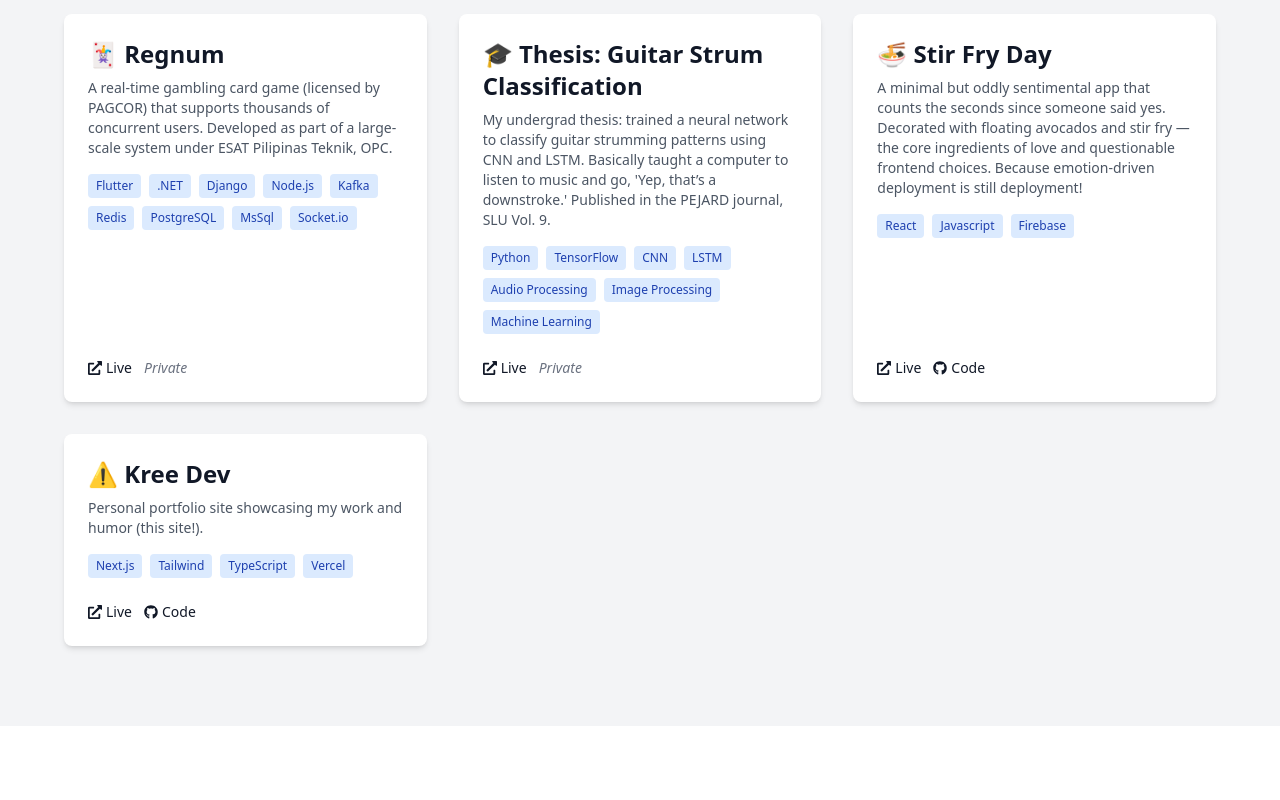
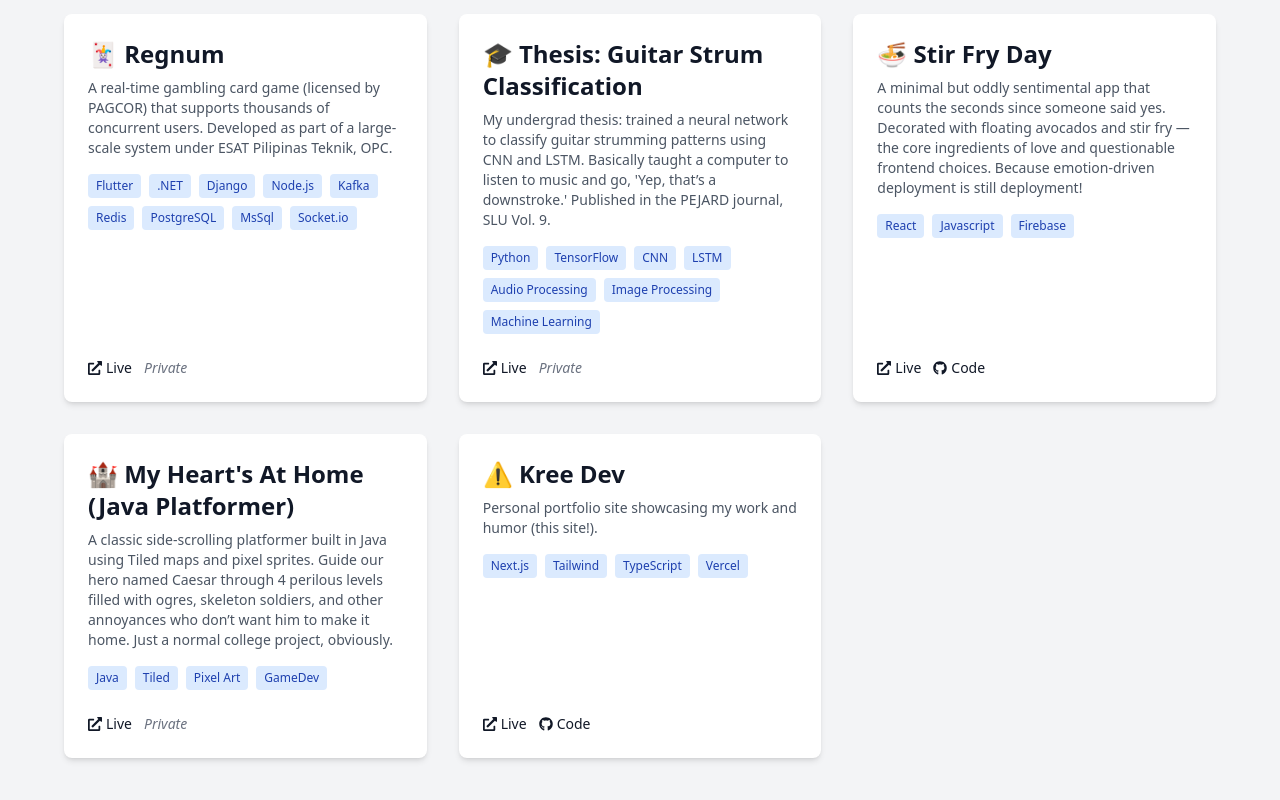
Before and after one commit to K2Krishia/kree-dev, a Next.js app: page / in a window 1280 px wide. Shown: the part 2035-2835 px from the top of the page. Before the commit the page ends 2761 px from the top, so only its background shows below. Built offline with nearby package versions, Linux system fonts and the light colour scheme.

Commit message:
add project mhah

```diff
--- a/src/components/Projects.tsx
+++ b/src/components/Projects.tsx
@@ -23,6 +23,14 @@ const projects = [
     tech: ["React", "Javascript", "Firebase"],
     live: "https://stir-fry-76884.web.app/",
     code: "https://github.com/K2Krishia/stir-fry",
+  },
+  {
+    title: "🏰 My Heart's At Home (Java Platformer)",
+    description:
+      "A classic side-scrolling platformer built in Java using Tiled maps and pixel sprites. Guide our hero named Caesar through 4 perilous levels filled with ogres, skeleton soldiers, and other annoyances who don’t want him to make it home. Just a normal college project, obviously.",
+    tech: ["Java", "Tiled", "Pixel Art", "GameDev"],
+    live: "/MHAH.jar",
+    code: null
   },
   {
     title: "⚠️ Kree Dev",
```
Also changed, not shown: 1 other file (tests, documents, lock files or other folders).
